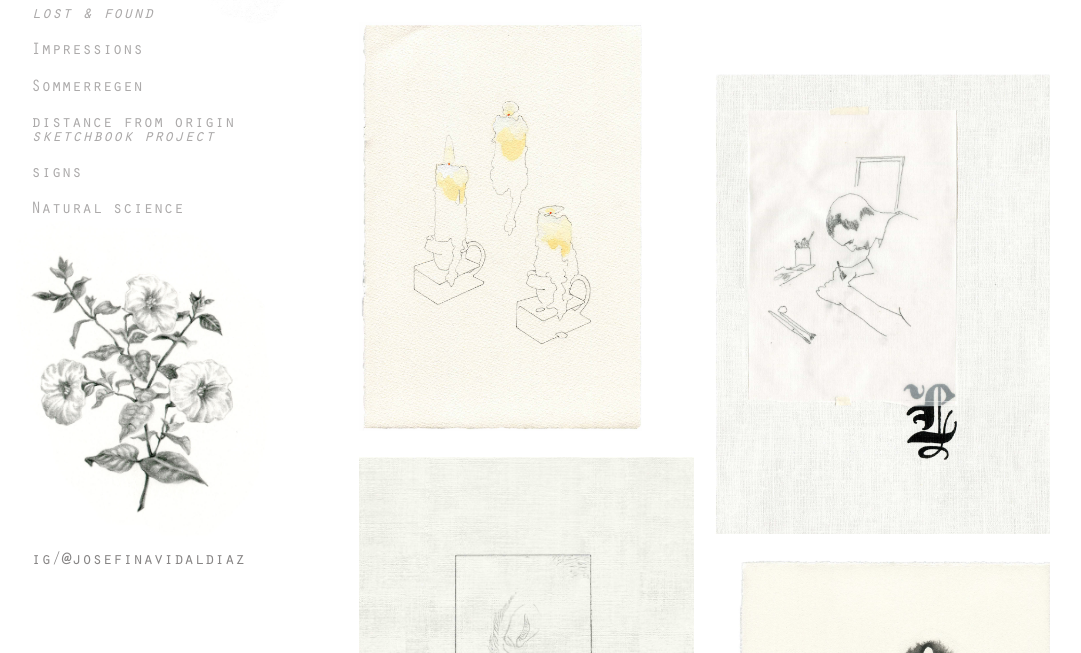
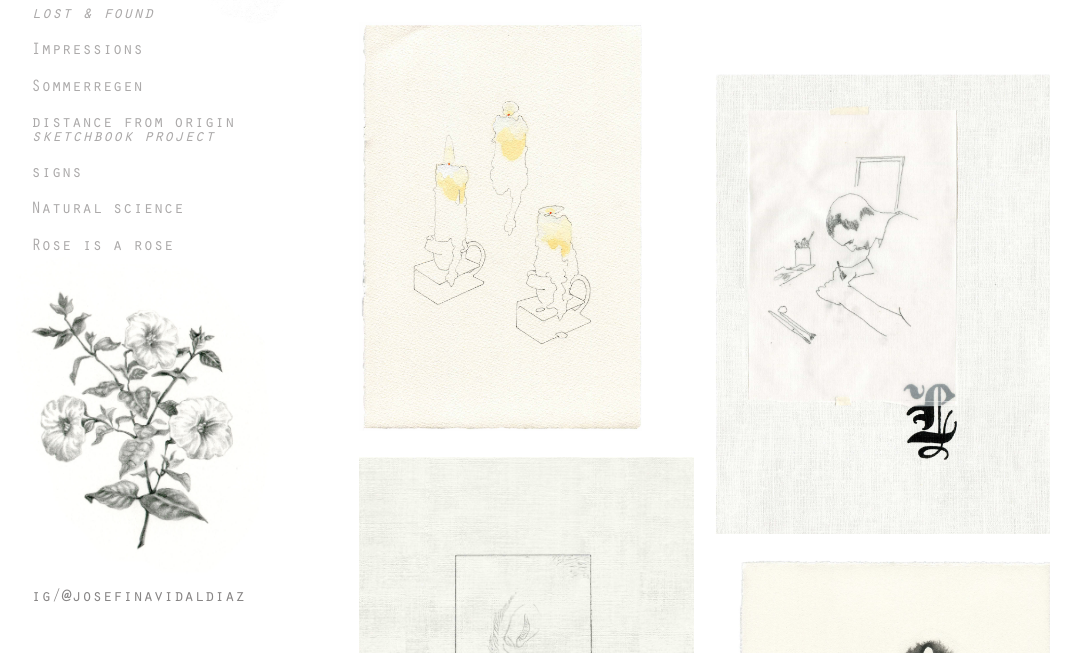
Before and after one commit to TobiasVidal/josefinavidaldiaz, a plain HTML site: page flickering-light.html in a window 1280 px wide. Shown: the part 147-800 px from the top of the page, without its empty margins (39-1120 px from the left). Drawn offline with nearby package versions, Linux system fonts and the light colour scheme.

Commit message:
Update flickering-light.html

```diff
--- a/flickering-light.html
+++ b/flickering-light.html
@@ -76,7 +76,12 @@
                             <a href="historia.html">
                                 <span class="lang-en">Natural science</span>
                                 <span class="lang-es">Historia natural</span>
-
+                            </a>
+                        </li>
+                        <li>
+                            <a href="Draft.html">
+                                <span class="lang-en">Rose is a rose</span>
+                                <span class="lang-es">Rose is a rose</span>
                             </a>
                         </li>
                     </ul>
```
